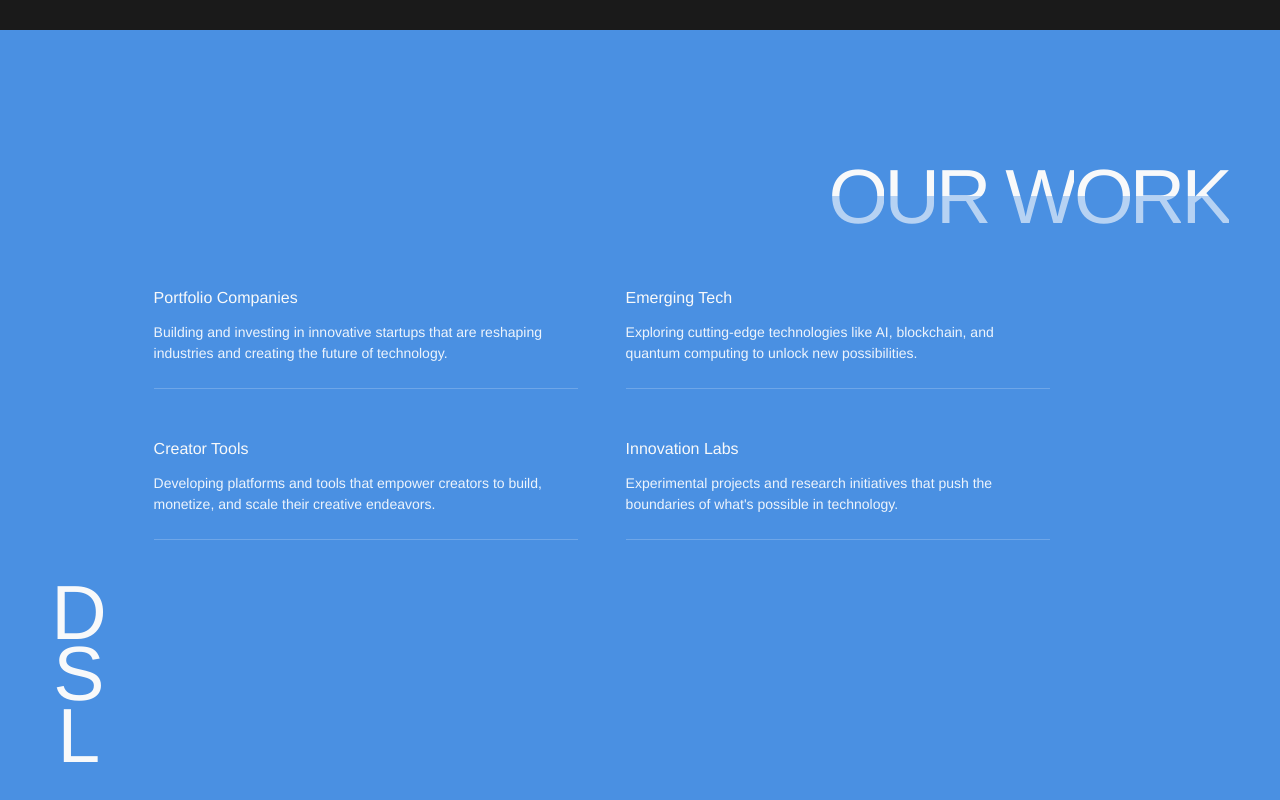
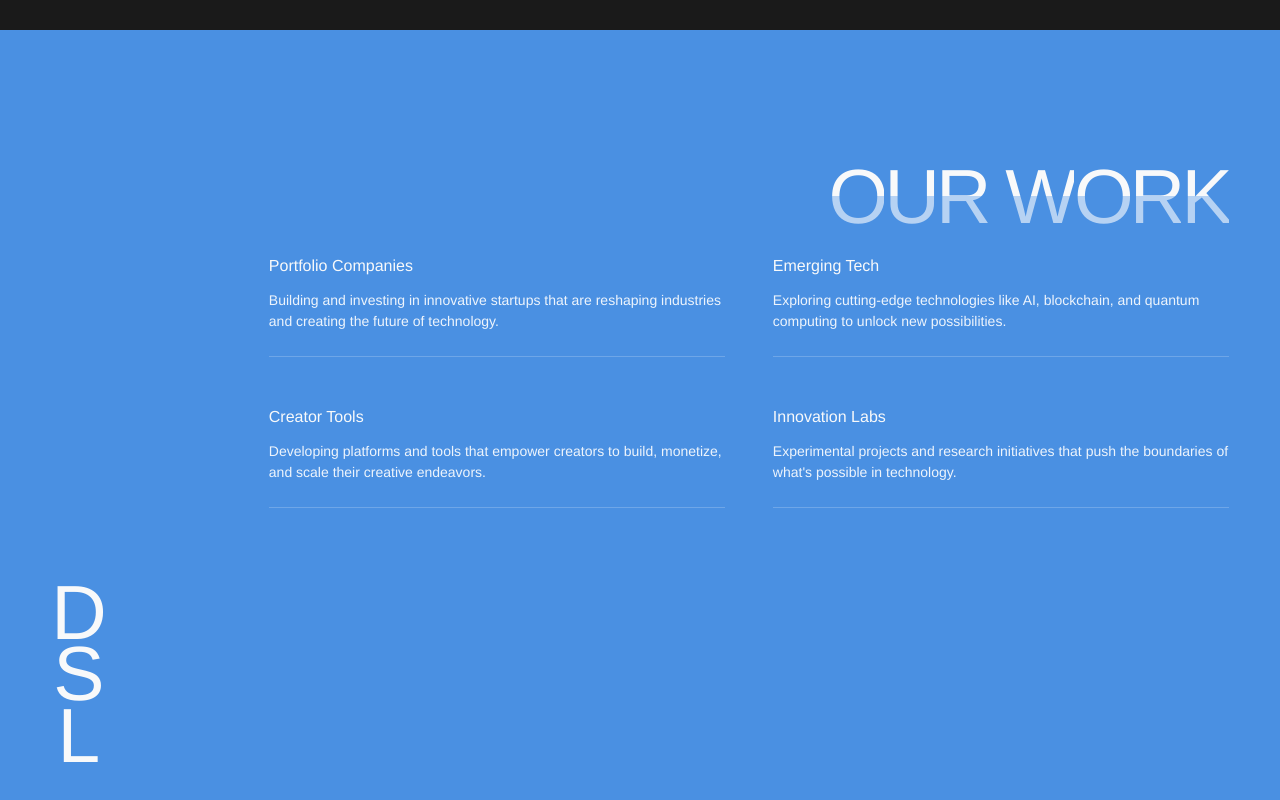
Before and after one commit to HiNala/dsl_new_site, a Next.js app: page / in a window 1280 px wide. Shown: the part 1570-2370 px from the top of the page. Built offline with nearby package versions, Linux system fonts and the light colour scheme.

Commit message:
fix: Mirror About Us layout exactly in Our Work section - right-aligned with proper grid structure

```diff
--- a/src/app/page.tsx
+++ b/src/app/page.tsx
@@ -212,8 +212,9 @@ export default function Home() {
             <span className="text-[clamp(48px,6vw,80px)] font-light text-[#F8F9FA] leading-[0.8]">L</span>
           </div>
 
-          {/* Our Work Headline - Right Side (flipped from About Us) */}
-          <div className="absolute right-[4vw] top-[8rem] text-right">
+          {/* Our Work Headline - Right Side (mirroring About Us) */}
+          <div className="absolute right-[4vw] top-[8rem]">
+            <div className="text-right mb-[3rem]">
               <TextSplit
                 className="text-[clamp(36px,6vw,100px)] font-light leading-[1.0] tracking-tighter"
                 topClassName="text-[#F8F9FA]"
@@ -224,9 +225,11 @@ export default function Home() {
                 OUR WORK
               </TextSplit>
             </div>
+          </div>
 
-          {/* Work Content Grid - Left Side (flipped from About Us) */}
-          <div className="absolute left-[12vw] top-[16rem] max-w-[70vw]">
+          {/* Work Content Grid - Exactly mirroring About Us but right-aligned */}
+          <div className="absolute right-[4vw] top-[14rem] flex justify-end">
+            <div className="max-w-[75vw]">
               <div className="grid grid-cols-1 md:grid-cols-2 gap-[2rem] md:gap-[3rem]">
 
               {/* Portfolio Companies */}
@@ -267,6 +270,7 @@ export default function Home() {
 
                </div>
              </div>
+           </div>
 
         </div>
       </section>
```
Lines whose indentation alone changed are shown as unchanged.
